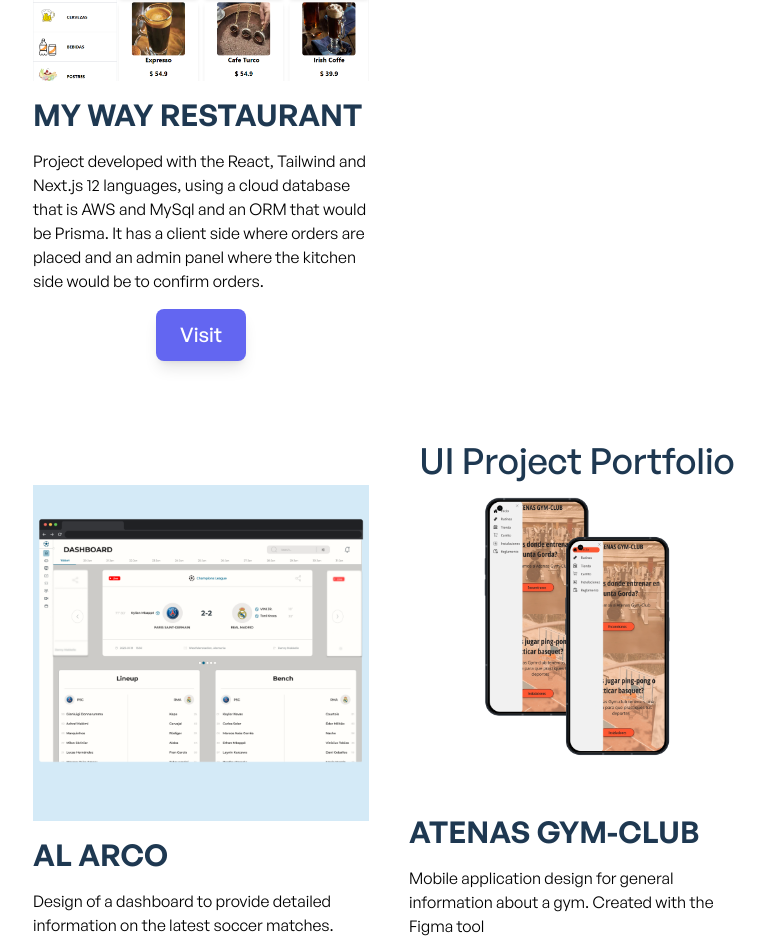
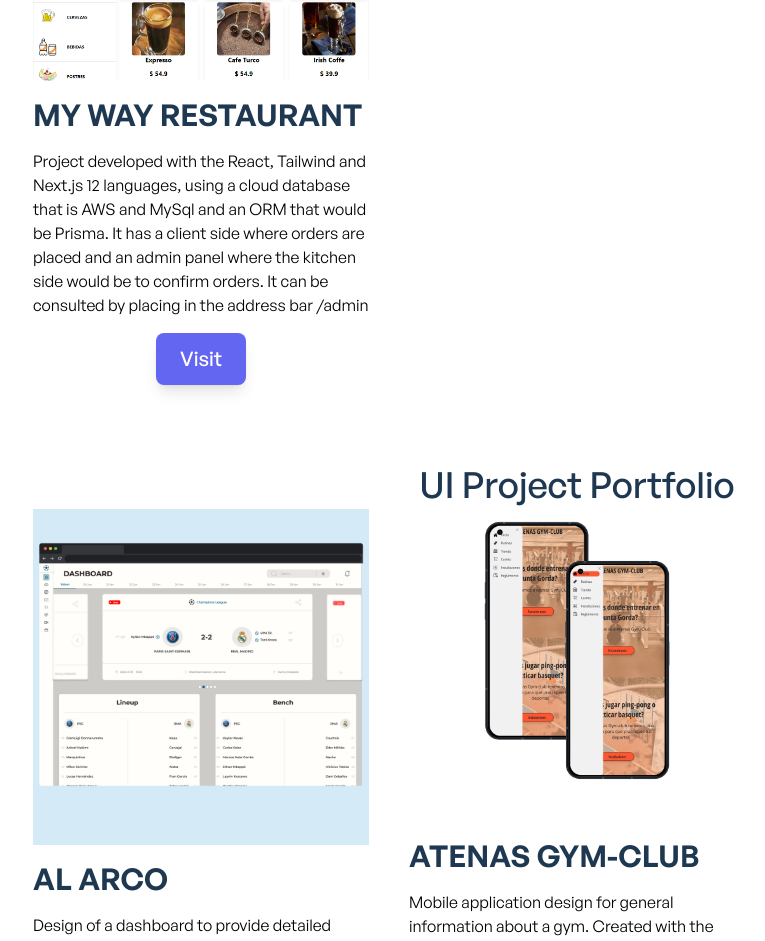
Before and after one commit to Andrewsjjz/PortFolio-React-Tailwind, a React (Create React App) app: page /projects in a window 1280 px wide. Shown: the part 1638-2579 px from the top of the page, without its empty margins (63-828 px from the left). Built offline with nearby package versions, Linux system fonts and the light colour scheme.

Commit message:
cambios en proyectos

```diff
--- a/src/components/projects/ProjectsGrid.jsx
+++ b/src/components/projects/ProjectsGrid.jsx
@@ -426,7 +426,7 @@ const ProjectsGrid = () => {
 							<FormattedMessage
 								id='project.info7'
 								defaultMessage=
-								'Project developed with the React, Tailwind and Next.js 12 languages, using a cloud database that is AWS and MySql and an ORM that would be Prisma. It has a client side where orders are placed and an admin panel where the kitchen side would be to confirm orders.'
+								'Project developed with the React, Tailwind and Next.js 12 languages, using a cloud database that is AWS and MySql and an ORM that would be Prisma. It has a client side where orders are placed and an admin panel where the kitchen side would be to confirm orders. It can be consulted by placing in the address bar /admin'
 							/>
 						</motion.p>
 					</div>
--- a/src/lang/en-US.json
+++ b/src/lang/en-US.json
@@ -32,7 +32,7 @@
     "project.info6": "Project developed using HTML, CSS, React, Tailwind, and Next.js 12 technologies, leveraging the full power of Next.js 12, creating our own API with Strapi and using PostgreSQL database.",
 
     "project.title7": "My Way Restaurant",
-    "project.info7": "Project developed with the React, Tailwind and Next.js 12 languages, using a cloud database that is AWS and MySql and an ORM that would be Prisma. It has a client side where orders are placed and an admin panel where the kitchen side would be to confirm orders.",
+    "project.info7": "Project developed with the React, Tailwind and Next.js 12 languages, using a cloud database that is AWS and MySql and an ORM that would be Prisma. It has a client side where orders are placed and an admin panel where the kitchen side would be to confirm orders. It can be consulted by placing in the address bar /admin",
 
     "project.info8": "Design of a dashboard to provide detailed information on the latest soccer matches. Created with the Figma tool",
     "project.title8": "Al Arco",
--- a/src/lang/es-ES.json
+++ b/src/lang/es-ES.json
@@ -31,7 +31,7 @@
     "project.info6": "Proyecto desarrollado utilizando tecnologías HTML, CSS, React, Tailwind y Next.js 12, aprovechando toda la potencia de Next.js 12, creando nuestra propia API con Strapi y utilizando base de datos PostgreSQL.",
 
     "project.title7": "My Way Restaurant",
-    "project.info7": "Proyecto desarrollado con los lenguajes de React, Tailwind y Next.js 12, utilizando base de datos en la nube que es AWS y MySql y un ORM que seria Prisma. Cuenta con lado cliente donde se realizan los pedidos y un panel de admin donde seria el lado de cocina para confirmar pedidos",
+    "project.info7": "Proyecto desarrollado con los lenguajes de React, Tailwind y Next.js 12, utilizando base de datos en la nube que es AWS y MySql y un ORM que seria Prisma. Cuenta con lado cliente donde se realizan los pedidos y un panel de admin donde seria el lado de cocina para confirmar pedidos. Se puede consultar colocando en la barra de direccion /admin",
 
     "project.info8": "Diseño de un dashboard para proporcionar información detallada de los últimos partidos de futbol. Creado con la herramienta de Figma",
     "project.title8": "Al Arco",
```
